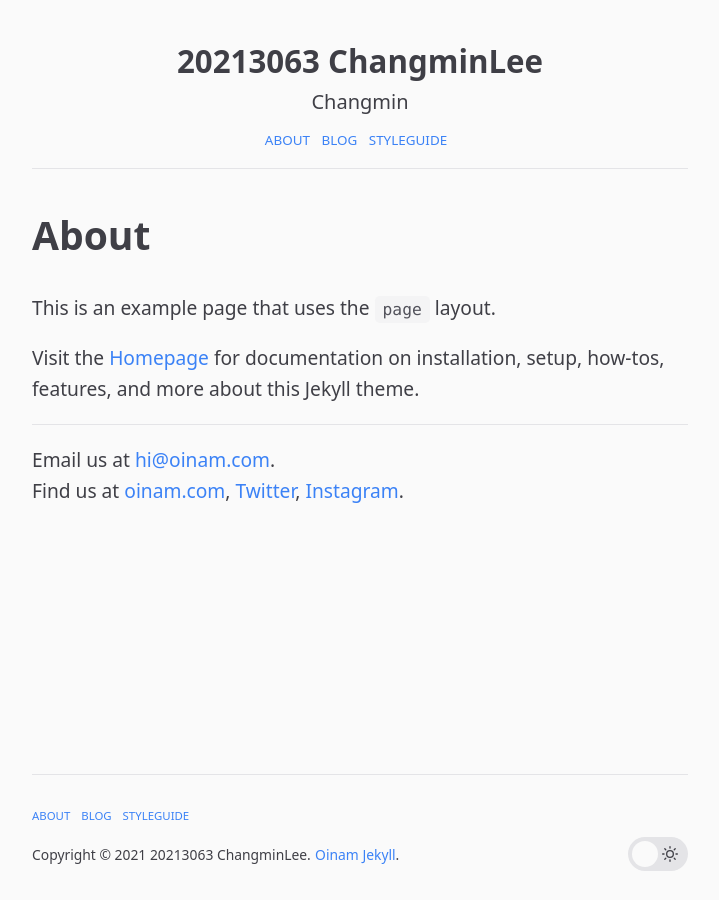
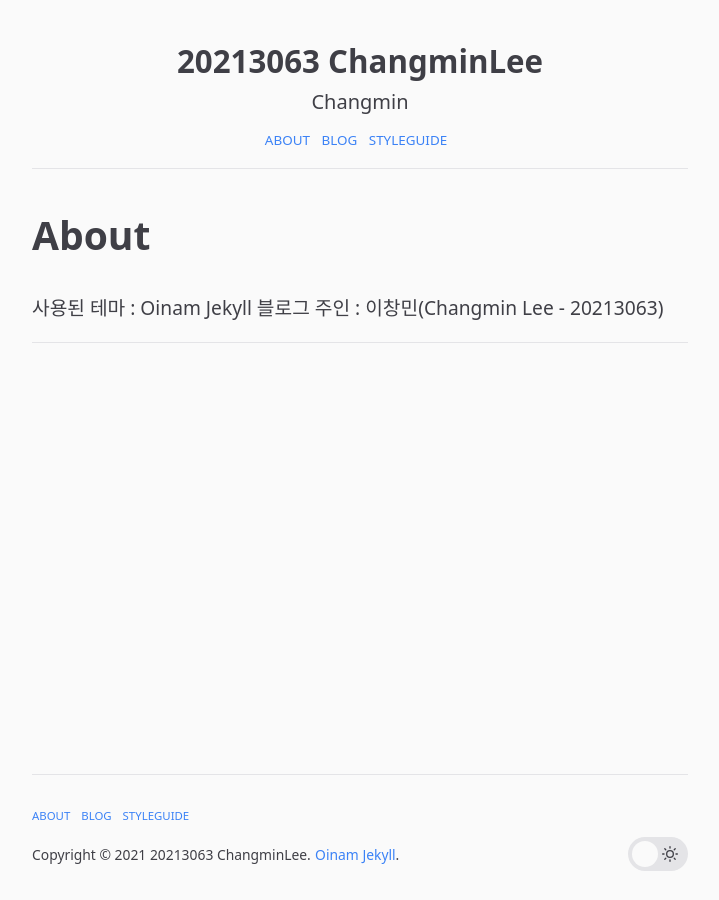
Before and after one commit to ckdals20213063/changminlee.github.io, a Jekyll site: the page built from about.md, in a window 1280 px wide. Shown: the whole page, without its empty margins (280-999 px from the left). Built offline with Jekyll 4.4.1, drawn with Linux system fonts in a browser that asks for light colours.

Commit message:
Update about.md

```diff
--- a/about.md
+++ b/about.md
@@ -4,14 +4,7 @@ title: About
 permalink: /about/
 ---
 
-This is an example page that uses the `page` layout.
-
-Visit the [Homepage]({{ site.baseurl | prepend: site.url }}/) for documentation on installation, setup, how-tos, features, and more about this Jekyll theme.
+사용된 테마 : Oinam Jekyll
+블로그 주인 : 이창민(Changmin Lee - 20213063)
 
 ---
-
-Email us at [hi@oinam.com](mailto:hi@oinam.com?subject=Oinam Jekyll).\
-Find us at
-[oinam.com](https://oinam.com),
-[Twitter](https://twitter.com/oinam),
-[Instagram](https://www.instagram.com/oinam/).
```
